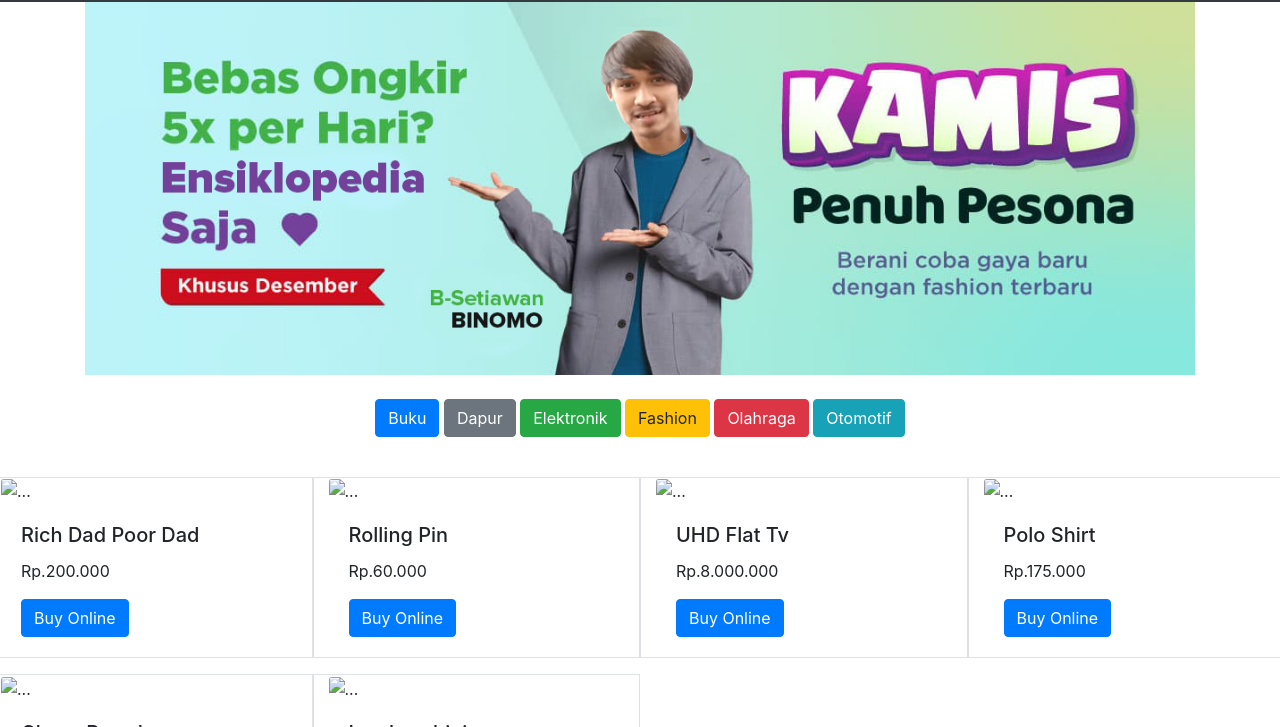
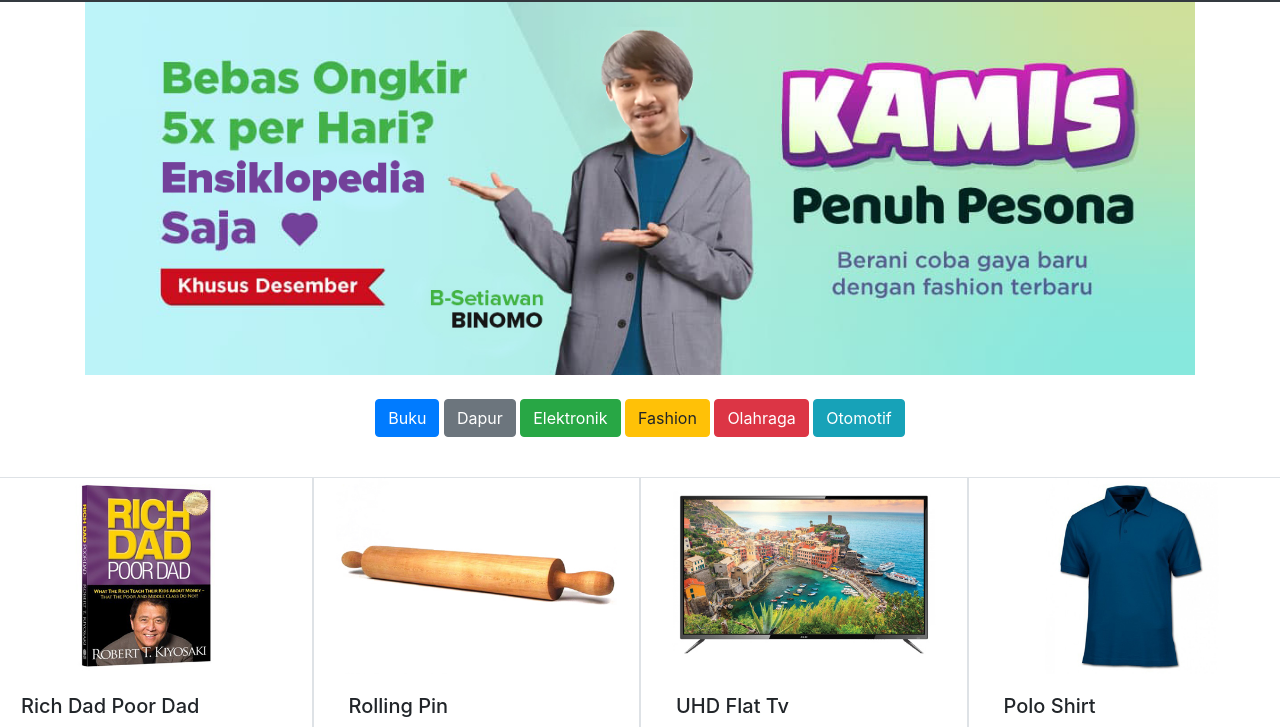
Before and after one commit to ViennaPutri/ViennaPutri.github.io, a plain HTML site: page index.html in a window 1280 px wide. Shown: the part 54-781 px from the top of the page. Drawn offline with nearby package versions, Linux system fonts and the light colour scheme.

Commit message:
Update index.html

```diff
--- a/index.html
+++ b/index.html
@@ -48,7 +48,7 @@
 <div class="kartu">
 <div class="row mt-4">
 <div class="col-md-6 col-lg-3 mt-3 border border-radius">
-  <img src="css/buku.jpg" class="card-img-top" alt="...">
+  <img src="buku.jpg" class="card-img-top" alt="...">
   <div class="card-body">
     <h5 class="card-title">Rich Dad Poor Dad</h5>
     <p class="card-text">Rp.200.000</p>
@@ -56,7 +56,7 @@
   </div>
 </div>
 <div class="col-md-6 col-lg-3 mt-3 border border-radius">
-  <img src="css/dapur.jpg" class="card-img-top" alt="...">
+  <img src="dapur.jpg" class="card-img-top" alt="...">
   <div class="card-body">
     <h5 class="card-title">Rolling Pin</h5>
     <p class="card-text">Rp.60.000</p>
@@ -64,7 +64,7 @@
   </div>
 </div>
 <div class="col-md-6 col-lg-3 mt-3 border border-radius">
-  <img src="css/elektronik.jpg" class="card-img-top" alt="...">
+  <img src="elektronik.jpg" class="card-img-top" alt="...">
   <div class="card-body">
     <h5 class="card-title">UHD Flat Tv</h5>
     <p class="card-text">Rp.8.000.000</p>
@@ -72,7 +72,7 @@
   </div>
 </div>
 <div class="col-md-6 col-lg-3 mt-3 border border-radius">
-  <img src="css/fashion.jpg" class="card-img-top" alt="...">
+  <img src="fashion.jpg" class="card-img-top" alt="...">
   <div class="card-body">
     <h5 class="card-title">Polo Shirt</h5>
     <p class="card-text">Rp.175.000</p>
@@ -80,7 +80,7 @@
   </div>
 </div>
 <div class="col-md-6 col-lg-3 mt-3 border border-radius">
-  <img src="css/olahraga.jpg" class="card-img-top" alt="...">
+  <img src="olahraga.jpg" class="card-img-top" alt="...">
   <div class="card-body">
     <h5 class="card-title">Chess Board</h5>
     <p class="card-text">Rp.130.000</p>
@@ -88,7 +88,7 @@
   </div>
 </div>
 <div class="col-md-6 col-lg-3 mt-3 border border-radius">
-  <img src="css/otomotif.jpg" class="card-img-top" alt="...">
+  <img src="otomotif.jpg" class="card-img-top" alt="...">
   <div class="card-body">
     <h5 class="card-title">Lamborghini</h5>
     <p class="card-text">Rp.6.400.000.000</p>
```
